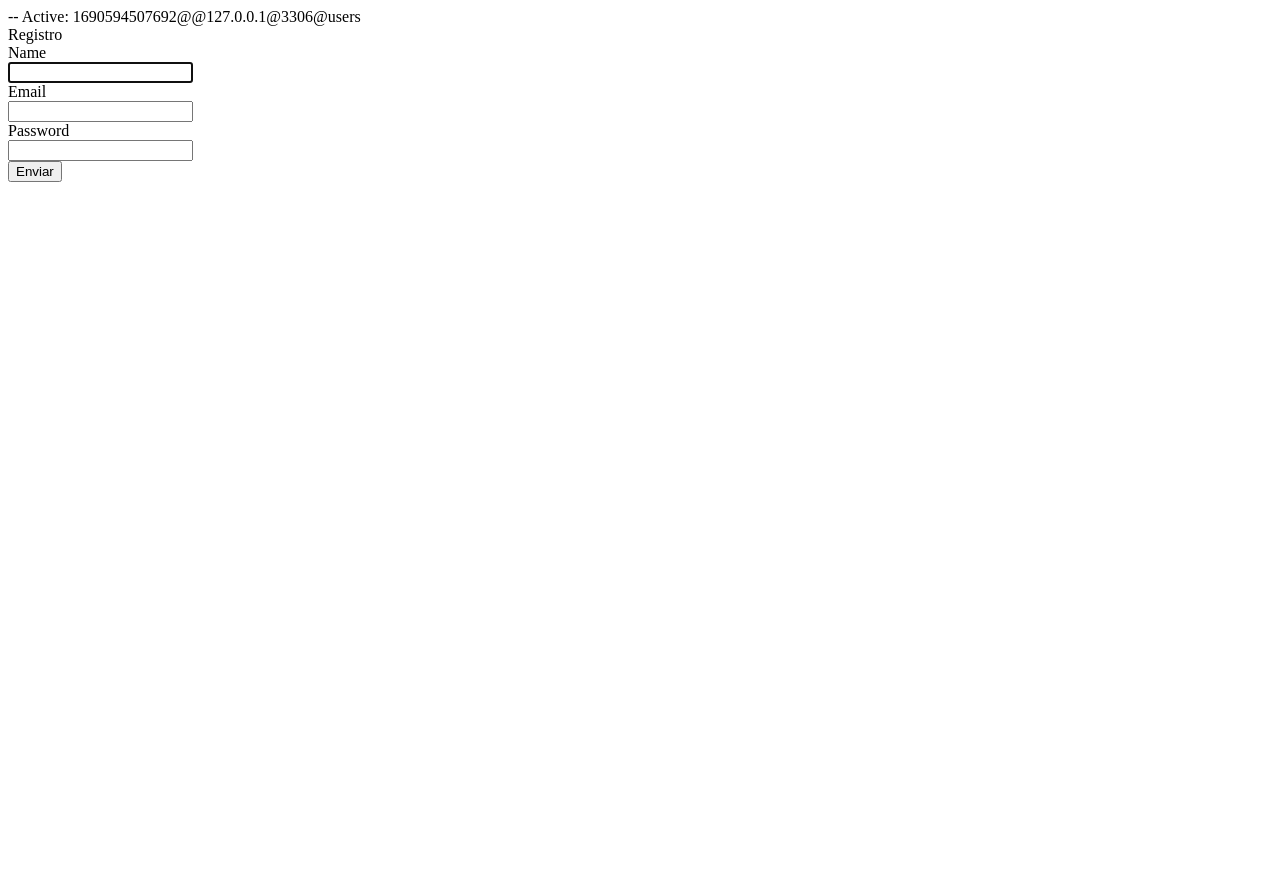
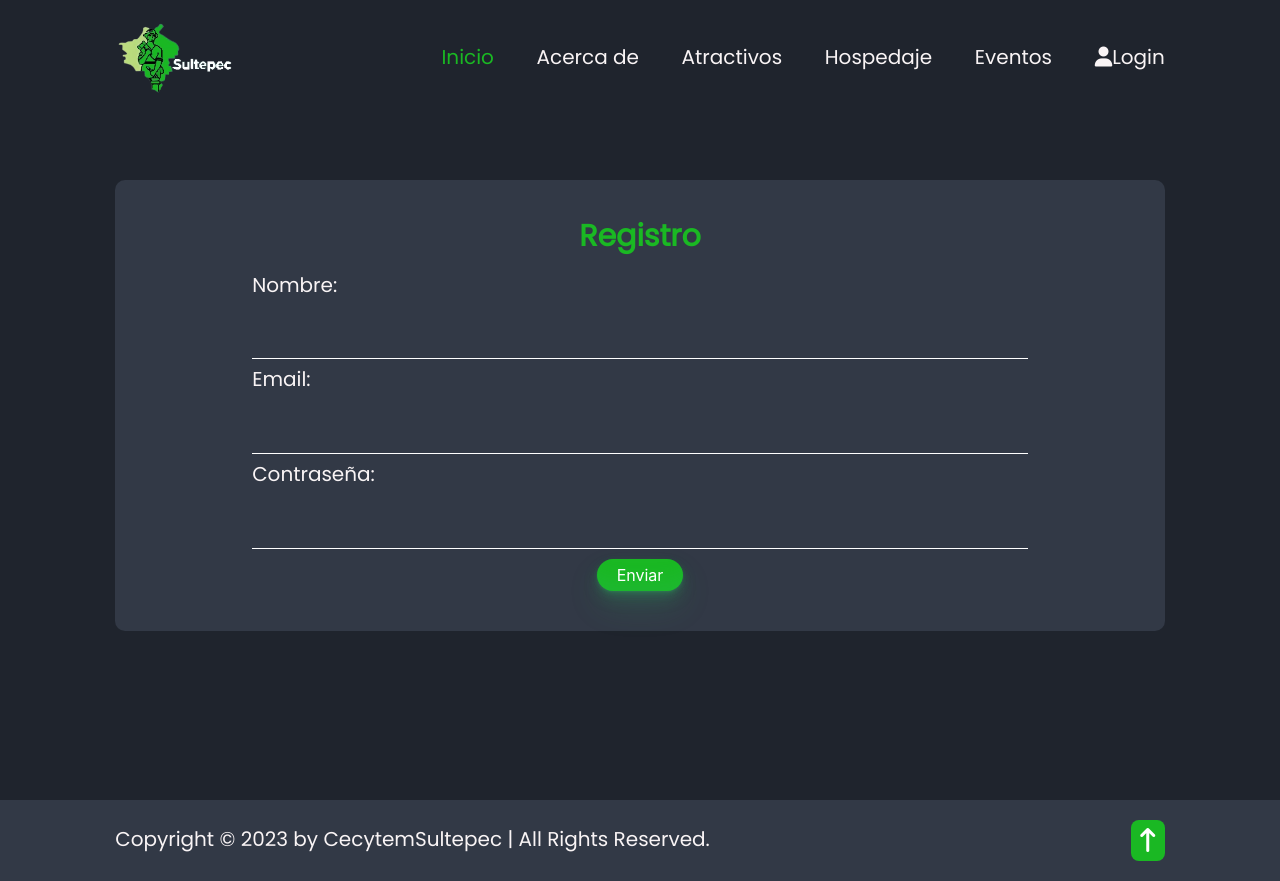
Before and after one commit to angelcruz07/WebSite-Turismo, a PHP site: page /WebSite-Turismo/register.php in a window 1280 px wide. Before the commit the page ends 182 px from the top, so only its background shows below. Run offline with PHP 8.4, Linux system fonts and the light colour scheme; some libraries are stand-ins or nearby versions.

Commit message:
Funcionalidad de registro, diseño de formulario de registro implementado

```diff
--- /dev/null
+++ b/assets/css/footer.css
@@ -0,0 +1,28 @@
+.footer {
+    z-index: 11;
+    display: flex;
+    justify-content: space-between;
+    align-items: center;
+    flex-wrap: wrap;
+    padding: var(--standard-padding);
+    background: var(--background-secundary);
+}
+.footer-text p {
+    font-size: var(--font-size);
+}
+.footer-iconTop {
+    display: inline-block;
+    justify-content: center;
+    align-items: center;
+    padding:.8rem;
+    background-color: var(--color-titles);
+    border-radius: .8rem ;
+    cursor: pointer;
+}
+.footer-iconTop a:hover {
+    box-shadow: 0 0 1rem var(--color-titles);
+}
+ .footer-iconTop a i {
+    font-size:  2.4rem;
+    color: var(--background-secundary);
+ }
--- a/assets/css/index.css
+++ b/assets/css/index.css
@@ -16,13 +16,14 @@
     --subtitles-size: 3rem;
     --font-size: 2rem;
     --standard-padding:2rem 9%;
-}
-h2{
+  }
+  h2{
     color: var(--color-titles);
     font-size: var(--subtitles-size);
     text-align: center;
     margin-bottom: 2rem;
-}
+  }
+
 /* Header */
 .header {
     position: fixed;
@@ -35,7 +36,7 @@ h2{
     justify-content: space-between;
     text-align: center;
     align-items: center;
-    z-index: 999;
+    z-index: 10;
 }
 .logo img {
     width: 120px;
@@ -57,4 +58,5 @@ h2{
     font-size: 3.6rem;
     color: var(--color-text);
     display: none;
+    cursor: pointer;
 }
--- /dev/null
+++ b/assets/css/register.css
@@ -0,0 +1,63 @@
+.form-register {
+    padding: var(--standard-padding);
+    height: 100vh;
+}
+.container-register {
+    margin-top:16rem;
+    display: flex;
+    justify-content: center;
+    align-items: center;
+    flex-direction: column;
+    background: var(--background-secundary);
+    padding: 4rem 4rem;
+    border-radius:10px;
+}
+.container-form{
+    width: 80%;
+}
+.input{
+    background: none;
+    color: #c6c6c6;
+    font-size: 18px;
+    padding: 10px 10px 10px 5px;
+    display: block;
+    width: 100%;
+    border: none;
+    border-bottom: 1px solid #fff;
+    resize: none;
+    margin-top: 20px;
+    margin-bottom: 10px;
+    outline: none;
+}
+.text-error{
+    color: #ff0000;
+    text-align: center;
+    font-size: var( --font-size);
+}
+.labels{
+    font-size: var(--font-size);
+    text-align: center;
+}
+.submit-form{
+    display: flex;
+    justify-content: center;
+    align-items: center;
+}
+.btn {
+    background-color:var(--color-titles);
+    border-radius: 100px;
+    box-shadow: rgba(44, 187, 99, .2) 0 -25px 18px -14px inset, rgba(44, 187, 99, .15) 0 1px 2px, rgba(44, 187, 99, .15) 0 2px 4px, rgba(44, 187, 99, .15) 0 4px 8px, rgba(44, 187, 99, .15) 0 8px 16px, rgba(44, 187, 99, .15) 0 16px 32px;
+    color: #fff;
+    cursor: pointer;
+    display: flex;
+    font-family: CerebriSans-Regular,-apple-system,system-ui,Roboto,sans-serif;
+    padding: 7px 20px;
+    text-align: center;
+    text-decoration: none;
+    transition: all 250ms;
+    border: 0;
+    font-size: 16px;
+    user-select: none;
+    -webkit-user-select: none;
+    touch-action: manipulation;
+}
--- a/database.php
+++ b/database.php
@@ -1,5 +1,4 @@
 <?php
-
 $host = 'localhost';
 $database = 'users';
 $user = "root";
@@ -7,12 +6,11 @@ $password = "";
 
 try {
     $conn = new PDO("mysql:host=$host;dbname=$database", $user, $password);
-
   //   foreach ($conn->query("SHOW DATABASES") as $row) {
   //   print_r($row);
   // }
   // die();
-
 }catch (PDOException $e) {
     die("PDO Connection Error: " . $e->getMessage());
   }
+?>
--- a/index.php
+++ b/index.php
@@ -1,5 +1,7 @@
 <?php
+        // Barra de navegacion
         require "partials/header.php";
+
         // Chamba de tony en este archivo
         require "./php/home.php";
         //
@@ -12,5 +14,4 @@
         require "./php/events.php";
 
         require "./partials/footer.php"
-
 ?>
--- a/partials/footer.php
+++ b/partials/footer.php
@@ -1,6 +1,15 @@
 </main>
-    <!-- Scripts JS -->
-    <script src="./js/index.js"></script>
+<!-- footer desing -->
+<footer class="footer">
+    <div class="footer-text">
+        <p>Copyright &copy; 2023 by CecytemSultepec | All Rights Reserved.</p>
+    </div>
+    <div class="footer-iconTop">
+        <a href="#home" title="redireccion al inicio"><i class="fa-solid fa-arrow-up-long" style="color: #ffffff;"></i></a>
+    </div>
+</footer>
+<!-- Scripts JS -->
+<script src="http://localhost/WebSite-Turismo/assets/js/index.js"></script>
 </body>
 </body>
 
--- a/partials/header.php
+++ b/partials/header.php
@@ -1,21 +1,21 @@
 <!DOCTYPE html>
-<html lang="en">
+<html lang="es">
 
 <head>
+    <!-- Agrega aqui los archivos css o de otro tipo que requieras llamar -->
     <meta charset="UTF-8">
     <meta name="viewport" content="width=device-width, initial-scale=1.0">
-    <link rel="stylesheet" href="./css/normalize.css" type="text/css">
-    <link rel="stylesheet" href="./css/index.css">
-    <link rel="stylesheet" href="./css/lodging.css">
-    <link rel="stylesheet" href="./css/responsive.css">
+    <link rel="stylesheet" href="http://localhost/WebSite-Turismo/assets/css/normalize.css" type="text/css">
+    <link rel="stylesheet" href="http://localhost/WebSite-Turismo/assets/css/index.css">
+    <link rel="stylesheet" href="http://localhost/WebSite-Turismo/assets/css/lodging.css">
+    <link rel="stylesheet" href="http://localhost/WebSite-Turismo/assets/css/register.css">
+    <link rel="stylesheet" href="http://localhost/WebSite-Turismo/assets/css/footer.css">
+    <link rel="stylesheet" href="http://localhost/WebSite-Turismo/assets/css/responsive.css">
     <script src="https://kit.fontawesome.com/41bcea2ae3.js" crossorigin="anonymous" defer></script>
     <title>Visita Sultepec</title>
 </head>
 
 <body>
     <!-- Barra de navegacion traida con php -->
-    <?php
-    require "./partials/navbar.php"
-    ?>
-
+    <?php require "./partials/navbar.php" ?>
     <main>
--- a/partials/navbar.php
+++ b/partials/navbar.php
@@ -4,11 +4,11 @@
     </a>
     <i class="fa-solid fa-bars" id="menu-icon"></i>
     <nav class="navbar">
-            <a href="#home" class="active">Inicio</a>
-            <a href="#about">Acerca de</a>
-            <a href="#attractive">Atractivos</a>
-            <a href="#lodging">Hospedaje</a>
-            <a href="#events">Eventos</a>
-            <a href="./register.php"><i class="fa-solid fa-user"></i>s</a>
+        <a href="http://localhost/WebSite-Turismo/index.php#home" class="active">Inicio</a>
+        <a href="http://localhost/WebSite-Turismo/index.php#about">Acerca de</a>
+        <a href="http://localhost/WebSite-Turismo/index.php#attractive">Atractivos</a>
+        <a href="http://localhost/WebSite-Turismo/index.php#lodging">Hospedaje</a>
+        <a href="http://localhost/WebSite-Turismo/index.php#events">Eventos</a>
+        <a href="http://localhost/WebSite-Turismo/register.php"><i class="fa-solid fa-user"></i>Login</a>
     </nav>
 </header>
--- a/register.php
+++ b/register.php
@@ -1,8 +1,6 @@
--- Active: 1690594507692@@127.0.0.1@3306@users
 <?php
     require "database.php";
-
-// Variable para declarar errores en el llenado
+// Variable para declarar errores en el llenado del formulario
     $error = null;
 
     if ( $_SERVER['REQUEST_METHOD'] == "POST") {
@@ -39,59 +37,53 @@
     }
   }
 ?>
-
 <!-- <form method="POST" action="resgister.php">
     <label for="name">Nombre de usuario</label><br>
     <input type="text" name="username" placeholder="Ingresa un nombre de usuario"><br>
-
     <label for="email">Ingresa un correo</label><br>
     <input type="email" name='email' placeholder="Ingresa tu correo"><br>
     <label for="password">Ingresa una contraseña</label><br>
-
     <input type="password" name="password" placeholder="Ingresa contraseña"><br>
-
     <input type="submit" value="Enviar">
-
 </form> -->
-
-      <div class="card">
-        <div class="card-header">Registro</div>
-        <div class="card-body">
+<?php require "./partials/header.php"?>
+<section class="form-register">
+<div class="container-register">
+    <h2 class="card-title">Registro</h2>
+    <div class="container-form">
         <?php if ($error): ?>
-            <p class="text-danger">
+        <p class="text-error">
             <?= $error ?>
         </p>
         <?php endif ?>
         <form method="POST" action="register.php">
-            <div class="">
-              <label for="name" class="">Name</label>
-
-              <div class="col-md-6">
-                <input id="name" type="text" class="" name="name" autocomplete="name" autofocus>
+            <div class="card-option">
+                <label for="name" class="labels">Nombre:</label>
+                <div class="container-input">
+                    <input id="name" type="text" class="input" name="name" autocomplete="name" autofocus>
                 </div>
             </div>
-
-            <div class="">
-              <label for="email" class="">Email</label>
-
-              <div class="col-md-6">
-                <input id="email" type="email" class="" name="email" autocomplete="email" autofocus>
+            <div class="card-option">
+                <label for="email" class="labels">Email:</label>
+                <div class="container-input">
+                    <input id="email" type="email" class="input" name="email" autocomplete="email" autofocus>
                 </div>
             </div>
+            <div class="card-option">
+                <label for="password" class="labels">Contraseña:</label>
 
-            <div class="">
-              <label for="password" class="">Password</label>
-
-              <div class="">
-                <input id="password" type="password" class="form-control" name="password" autocomplete="password" autofocus>
+                <div class="container-input">
+                    <input id="password" type="password" class="input" name="password" autocomplete="password"autofocus>
                 </div>
             </div>
-
-            <div class="">
-              <div class="">
-                <button type="submit" class="">Enviar</button>
+            <div class="card-option">
+                <div class="submit-form">
+                    <button type="submit" class="btn">Enviar</button>
                 </div>
             </div>
         </form>
 </div>
 </div>
+</section>
+
+<?php require "./partials/footer.php"?>
```
Also changed, not shown: assets/css/normalize.css. Lines whose indentation alone changed are shown as unchanged.
